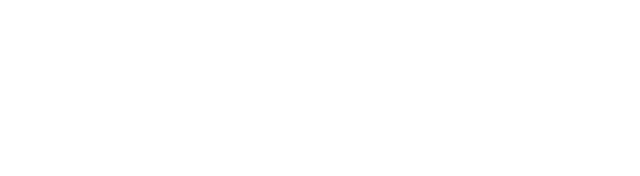
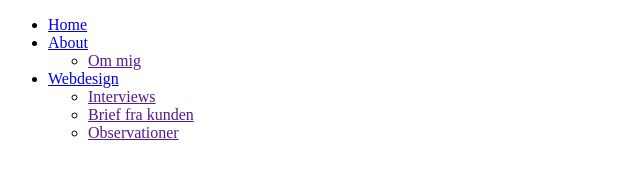
Before and after one commit to jako2889/Portfolie_Jakob, a plain HTML site: page index.html in a window 1280 px wide. Shown: the whole page, without its empty margins (0-640 px from the left). Drawn offline with Linux system fonts and the light colour scheme.

Commit message:
added html nav

```diff
--- a/index.html
+++ b/index.html
@@ -10,7 +10,21 @@
 
 <header>
 <nav>
-
+<ul>
+ <li><a href="index.html">Home</a></li>
+      <li class="dropdown"><a href="#">About</a>
+          <ul class="dropdown-content">
+            <li><a href="">Om mig</a></li>
+          </ul>
+      </li>
+      <li class="dropdown"><a href="#">Webdesign</a>
+          <ul class="dropdown-content">
+            <li><a href="">Interviews</a></li>
+               <li><a href="">Brief fra kunden</a></li>
+            <li><a href="">Observationer</a></li>
+          </ul>
+      </li>
+</ul>
 </nav>
 
 </header>
```
